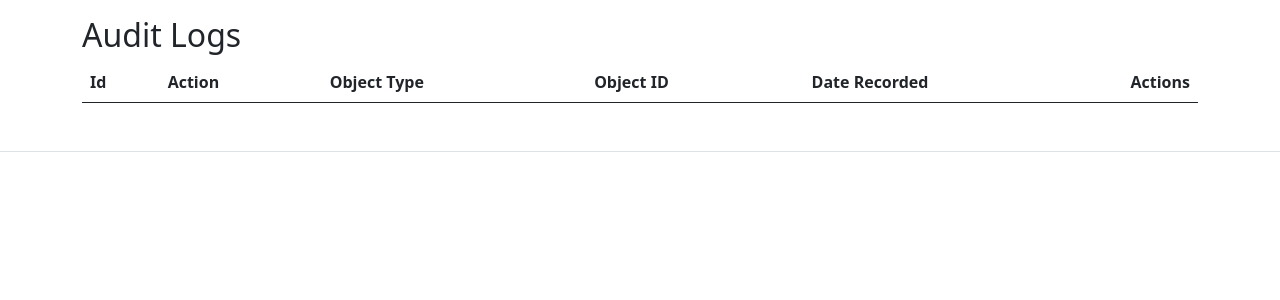
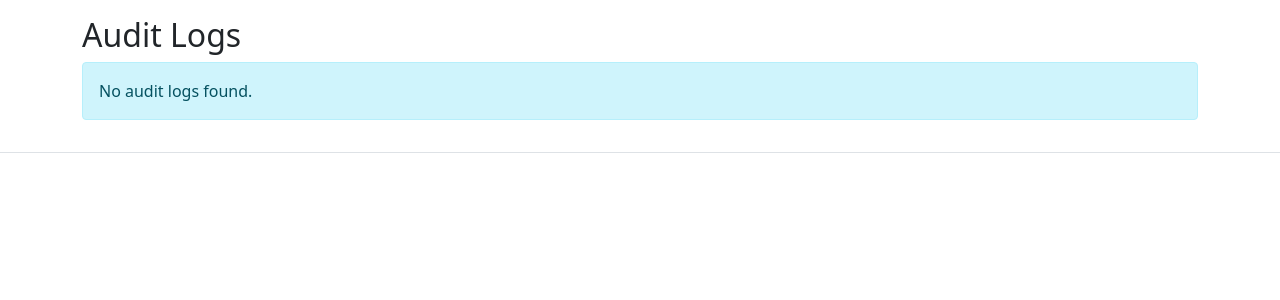
Before and after one commit to KDCheapCheap/InfloTechTest, an ASP.NET Core app: page /audit-logs in a window 1280 px wide. Shown: the part 57-357 px from the top of the page. Run offline with ASP.NET Core 8, Linux system fonts and the light colour scheme; lists and menus that the app fills with data are empty; style sheets or scripts are compiled from the project's sources; some libraries are stand-ins or nearby versions.

Commit message:
Update Audit Logs and Users list page to show an alert when no records exist

```diff
--- a/UserManagement.Web/Views/AuditLogs/List.cshtml
+++ b/UserManagement.Web/Views/AuditLogs/List.cshtml
@@ -7,6 +7,15 @@
 
 <h2>Audit Logs</h2>
 
+@if (!Model.Items.Any())
+{
+    <div class="alert alert-info" role="alert">
+        <heroicon kind="Outline" name="InformationCircle" class="me-2 user-action-icon-lg" />
+        No audit logs found.
+    </div>
+}
+else
+{
     <div class="row mb-3">
 
         <div class="table-responsive">
@@ -55,6 +64,7 @@
             </table>
         </div>
     </div>
+}
 
 @{
     ViewData["Title"] = "Audit Logs";
--- a/UserManagement.Web/wwwroot/css/site.css
+++ b/UserManagement.Web/wwwroot/css/site.css
@@ -45,3 +45,8 @@ body {
   width: 1rem;
   height: 1rem;
 }
+
+.user-action-icon-lg {
+  width: 1.5rem;
+  height: 1.5rem;
+}
```
Also changed, not shown: UserManagement.Web/Views/Users/List.cshtml (+27 -10 lines). Lines whose indentation alone changed are shown as unchanged.
